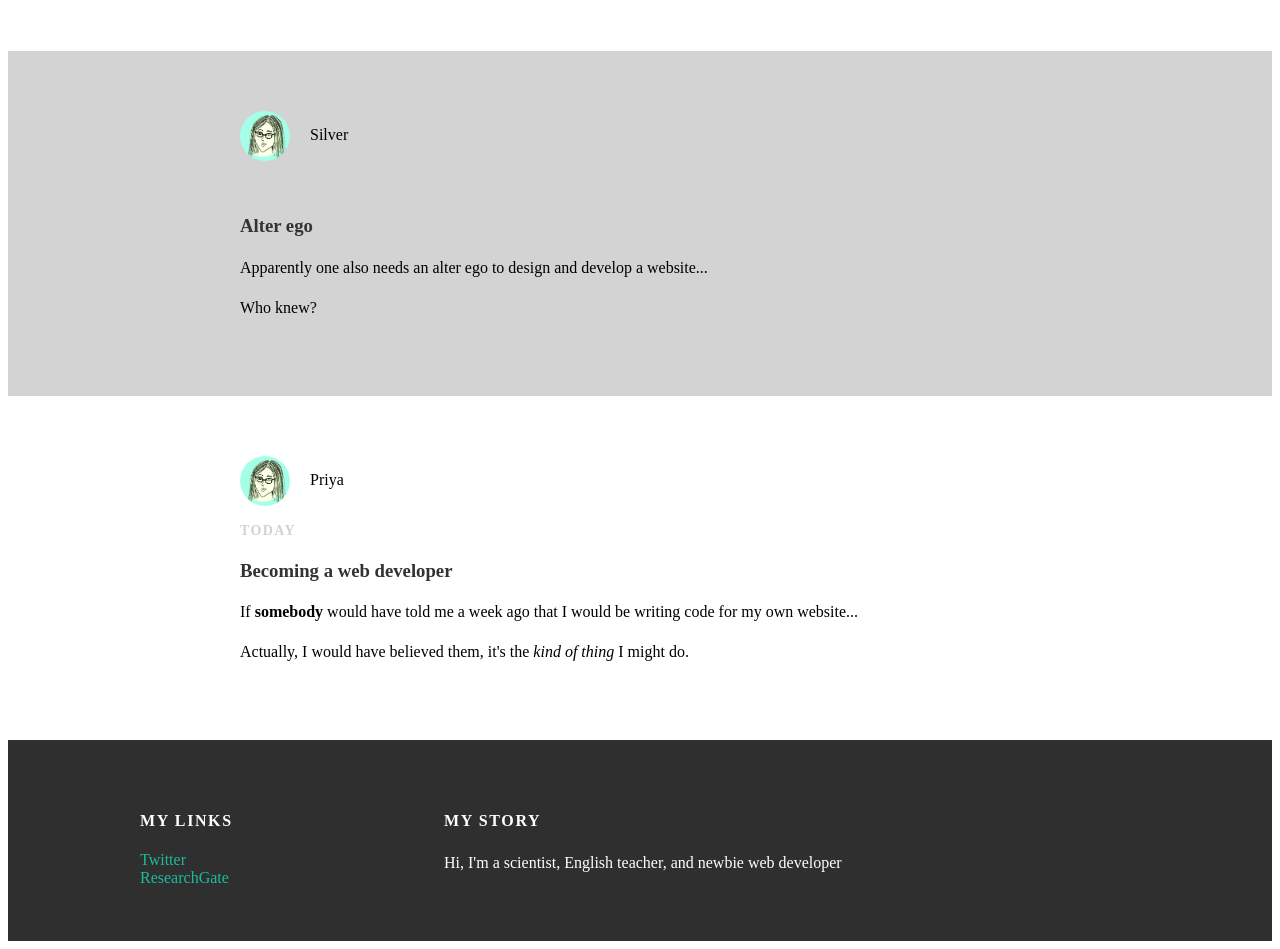
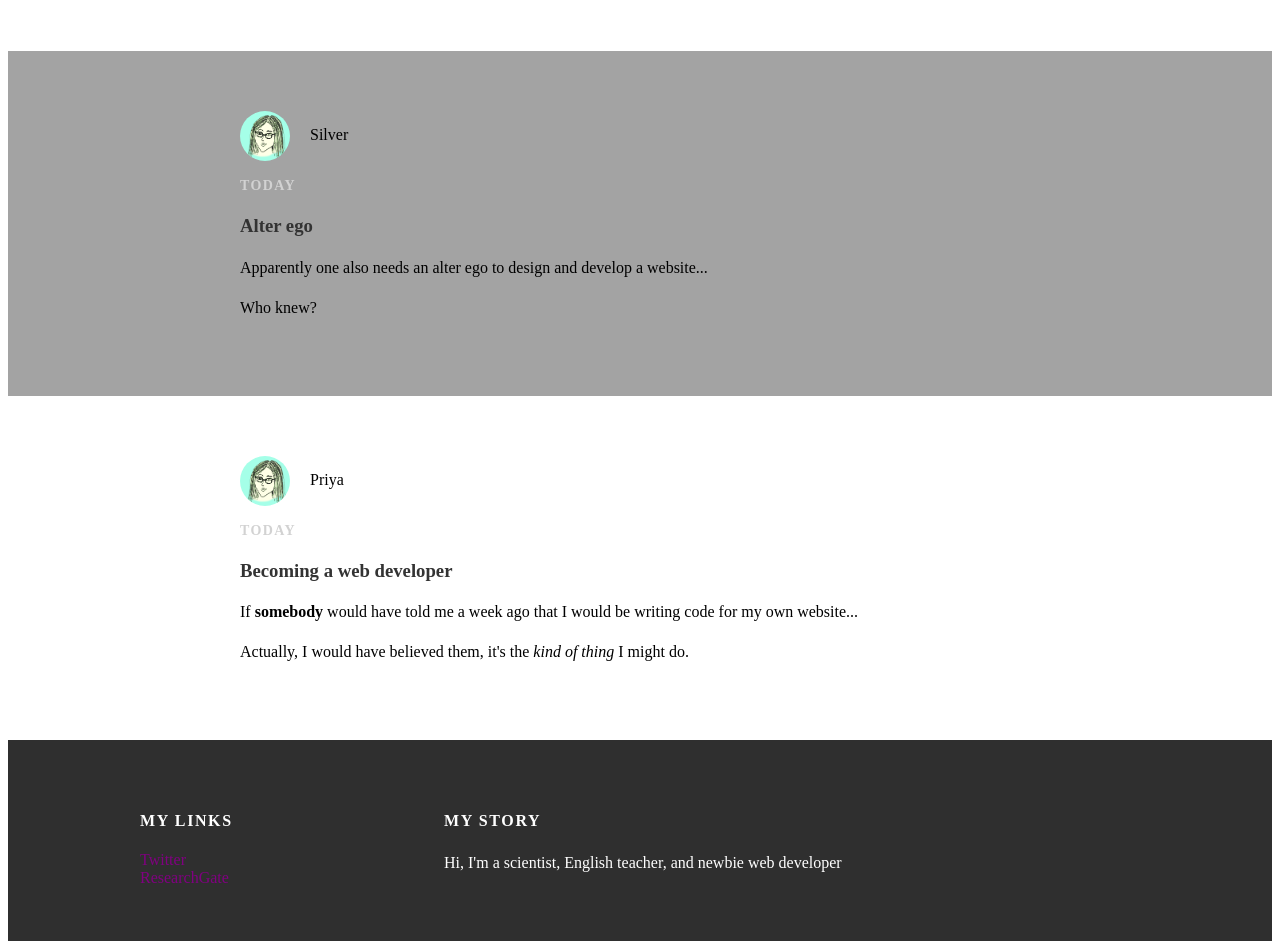
Before and after one commit to priya-ann-s/priya-ann-s.github.io, a plain HTML site: page index.html in a window 1280 px wide. Shown: the part 451-1400 px from the top of the page. Drawn offline with Linux system fonts and the light colour scheme.

Commit message:
Update style.css

```diff
--- a/style.css
+++ b/style.css
@@ -5,7 +5,7 @@ body {
   font-family: 'Montserrat', sans-serif;
 }
 a{
-color: #1abc9c;
+color: #800080;
 text-decoration: none;
 }
 a:hover{
@@ -18,7 +18,7 @@ p{
   line-height: 1.5;
 }
 #header{
-  background-color: #1abc9c;
+  background-color: #800080;
   height: 150px;
   line-height: 150px;
 }
@@ -56,7 +56,7 @@ p{
   padding: 60px 0;
 }
 .post-container:nth-child(even){
-  background-color: lightgrey;
+  background-color: #a3a3a3;
 }
 .post-author img{
   width: 50px;
```
